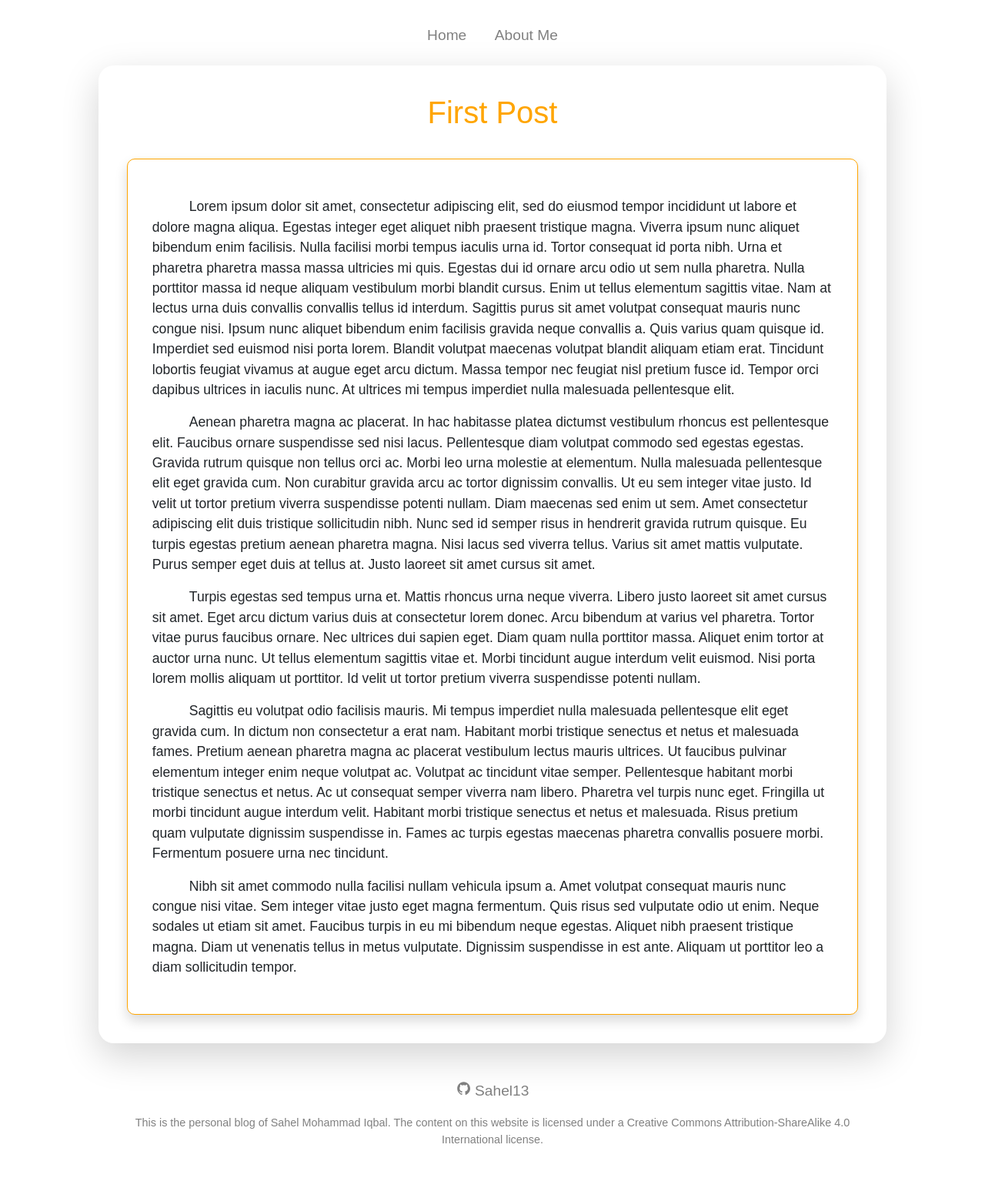
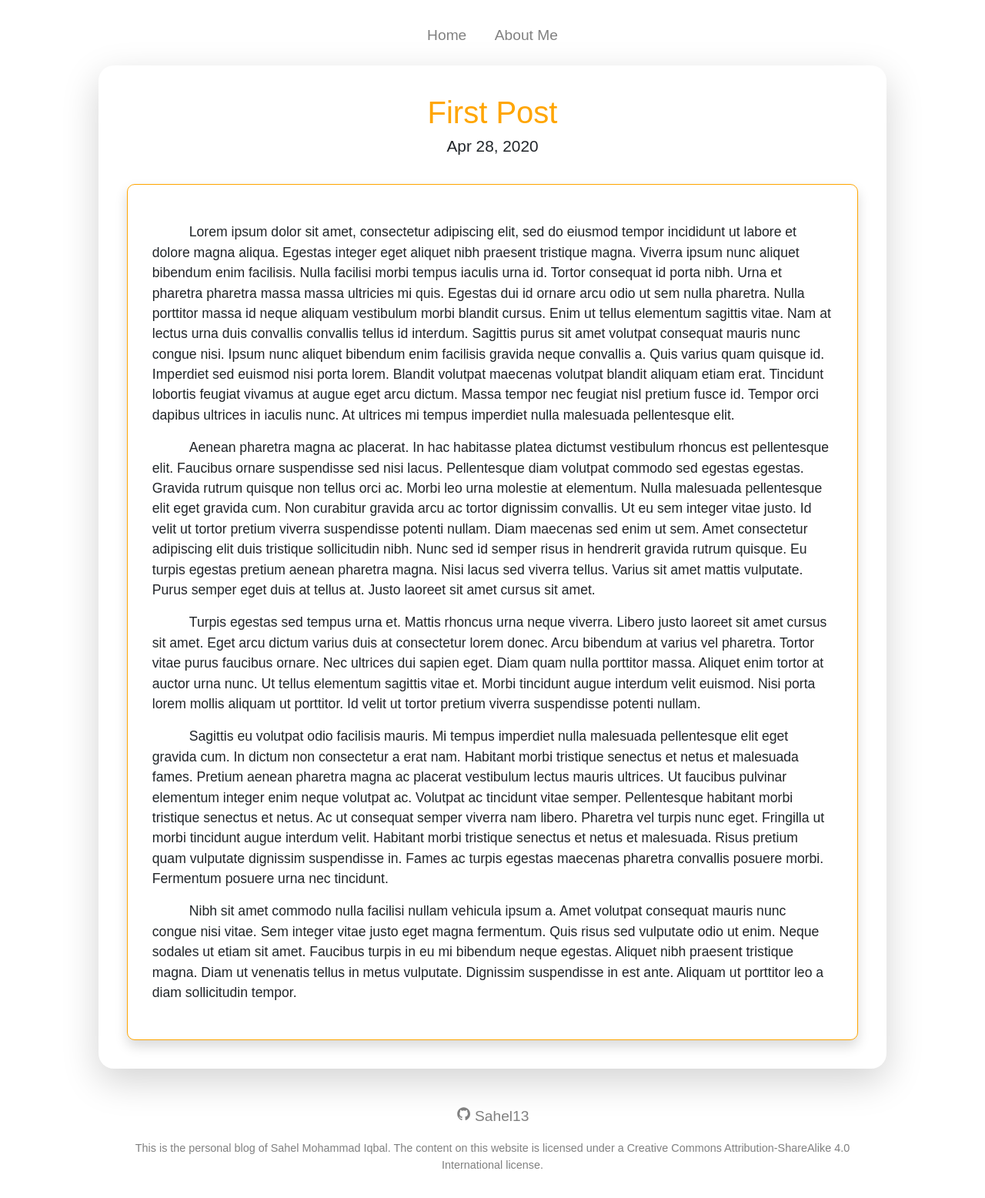
Before and after one commit to Sahel13/TheStudentWatch-Old, a Jekyll site: the page built from _posts/2020-04-28-first-post.markdown, in a window 1280 px wide. Shown: the whole page at 77% size. Built offline with Jekyll 4.4.1, drawn with Linux system fonts in a browser that asks for light colours; nearby versions of some CDN libraries; before the commit the page ends 1523 px from its top, so only the background shows below that.

Commit message:
Date added to post page

```diff
--- a/_layouts/post.html
+++ b/_layouts/post.html
@@ -3,8 +3,8 @@ layout: base_generic
 ---
 
 <h1 class="main_heading">{{ page.title }}</h1>
+<h2 id="post_date">{{ page.date | date: "%b %-d, %Y" }}</h2>
 
 <div class="jumbotron postDetail shadow">
-	<span class="date">{{ post.date | date: "%b %-d, %Y" }}</span>
 	<p>{{ content }}</p>
 </div>
--- a/_sass/post_page.scss
+++ b/_sass/post_page.scss
@@ -3,6 +3,12 @@
 		font-size: 1.1rem;
 		text-indent: 3rem;
 	}
+}
+
+#post_date {
+	text-align: center;
+	font-size: 1.3rem;
+	font-weight: 300;
 }
 
 /* Content takes the full width in small screens */
```
